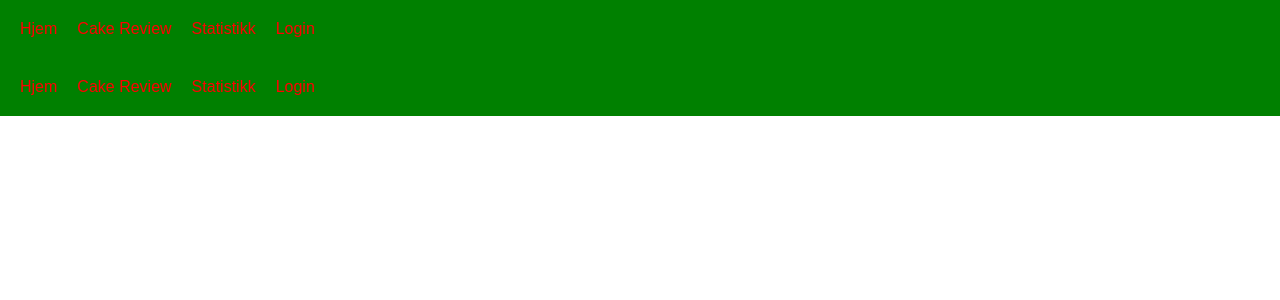
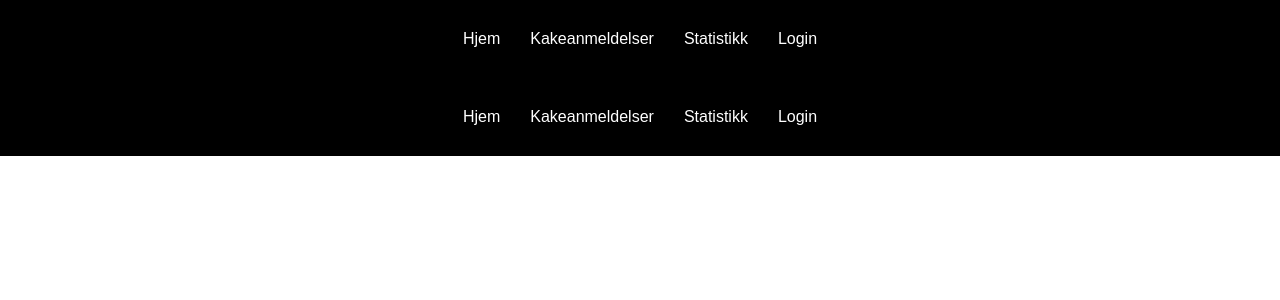
Before and after one commit to vevcom/kakemeister, a Next.js app: page /Navbar in a window 1280 px wide. Shown: the top 300 px of the page. Built offline with nearby package versions, Linux system fonts and the light colour scheme.

Commit message:
better color pallette

```diff
--- a/src/app/Navbar/page.module.scss
+++ b/src/app/Navbar/page.module.scss
@@ -1,8 +1,12 @@
 .header {
-    background-color: green;
+    background-color: black;
+    display: flex;
+    justify-content: center;
 }
 
 .navbar {
+    gap: 10px;
+    margin: 10px;
     display: flex;
     flex-direction: row;
     padding: 10px;
@@ -10,7 +14,14 @@
 }
 
 .header_item {
-    color: red;
+    border-radius: 15%;
+    color: white;
     font-size: 16px;
     padding: 10px;
 }
+
+.header_item:hover {
+    text-decoration: underline;
+    text-decoration-color: yellow;
+    text-decoration-thickness: 3px;
+}
--- a/src/app/Navbar/page.tsx
+++ b/src/app/Navbar/page.tsx
@@ -5,10 +5,10 @@ export default function Nav() {
     return(
         <div className={styles.header}>
             <ol className={styles.navbar}>
-                <li className={styles.header_item}><Link href="/">Hjem</Link></li>
-                <li className={styles.header_item}><Link href="/Cake_review">Cake Review</Link></li>
-                <li className={styles.header_item}><Link href="/Statistikk">Statistikk</Link></li>
-                <li className={styles.header_item}><Link href="/Login_page">Login</Link></li>
+                <Link href="/"><li className={styles.header_item}>Hjem</li></Link>
+                <Link href="/Cake_review"><li className={styles.header_item}>Kakeanmeldelser</li></Link>
+                <Link href="/Statistikk"><li className={styles.header_item}>Statistikk</li></Link>
+                <Link href="/Login_page"><li className={styles.header_item}>Login</li></Link>
             </ol>
         </div>
     )
--- a/src/app/globals.scss
+++ b/src/app/globals.scss
@@ -5,7 +5,7 @@
 
 @media (prefers-color-scheme: dark) {
   :root {
-    --background: #0a0a0a;
+    --background: white;
     --foreground: #ededed;
   }
 }
```
